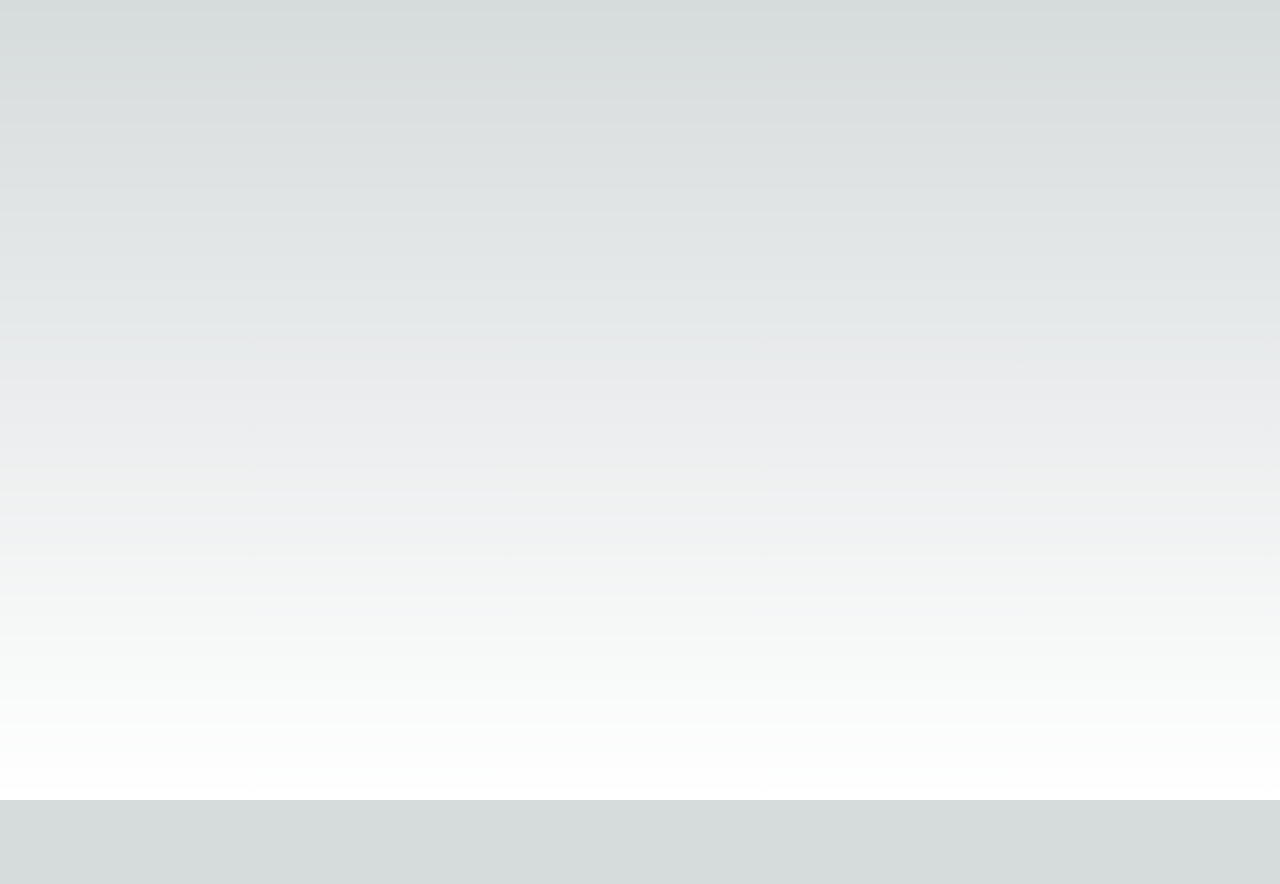
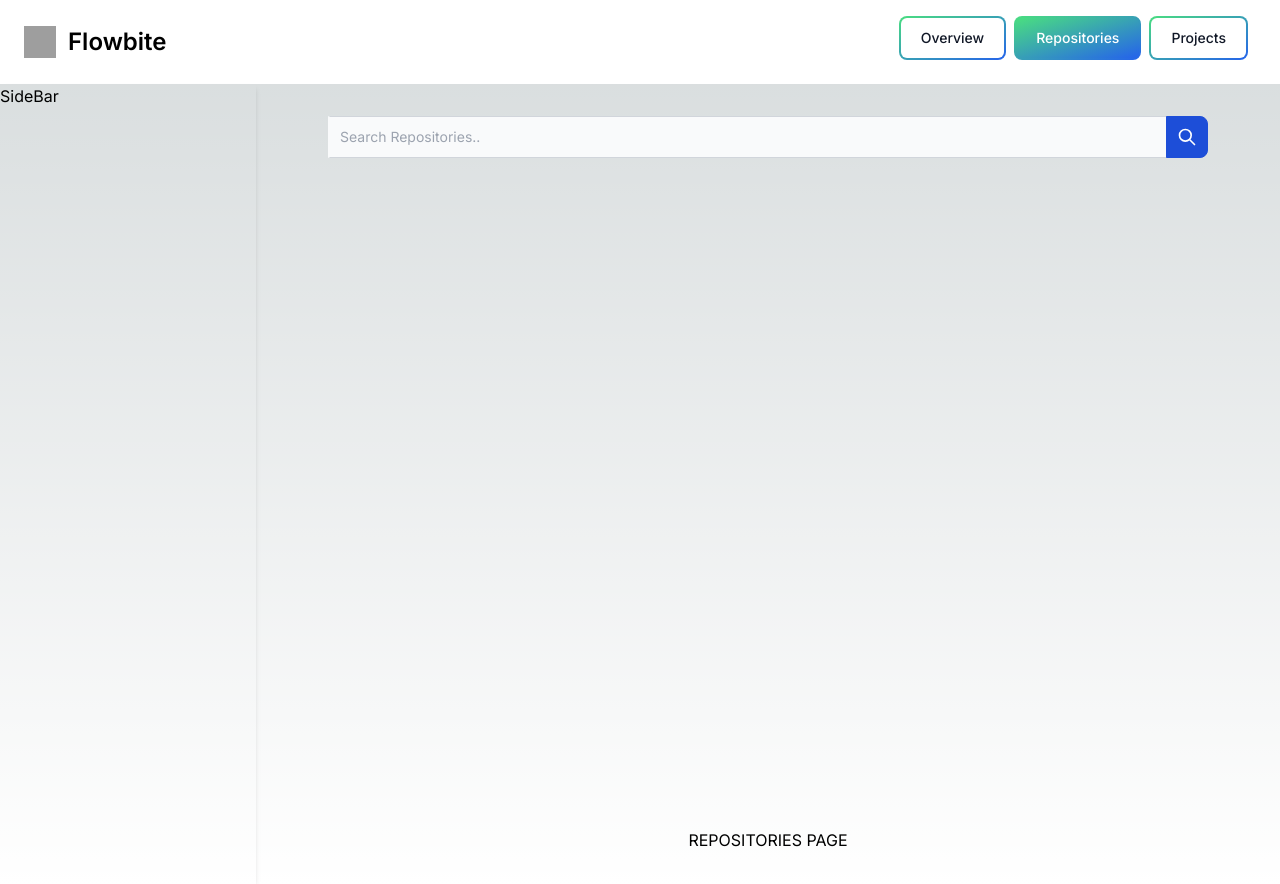
Before and after one commit to Lucydct22/git-challenge-next, a Next.js app: page / in a window 1280 px wide. Before the commit the page ends 800 px from the top, so only its background shows below. Built offline with nearby package versions, Linux system fonts and the light colour scheme; grey boxes are pictures that could not be loaded.

Commit message:
Feat: Pages set-up

```diff
--- a/src/app/layout.tsx
+++ b/src/app/layout.tsx
@@ -1,5 +1,7 @@
+import { Inter } from 'next/font/google'
+import { NavBar } from '@/components/NavBar'
+import { SideBar } from '@/components/SideBar'
 import './globals.css'
-import { Inter } from 'next/font/google'
 
 const inter = Inter({ subsets: ['latin'] })
 
@@ -15,7 +17,13 @@ export default function RootLayout({
 }) {
   return (
     <html lang="en">
-      <body className={inter.className}>{children}</body>
+      <body className={inter.className}>
+        <NavBar />
+        <div className='flex'>
+          <SideBar />
+          {children}
+        </div>
+      </body>
     </html>
   )
 }
--- /dev/null
+++ b/src/app/overview/page.tsx
@@ -0,0 +1,7 @@
+export default function Overview() {
+	return (
+		<main className="flex min-h-screen flex-col items-center justify-between p-8 w-4/5">
+			OVERVIEW PAGE
+		</main>
+	)
+}
--- a/src/app/page.tsx
+++ b/src/app/page.tsx
@@ -1,7 +1,18 @@
-export default function Home() {
+export default function Repositories() {
   return (
-    <main className="flex min-h-screen flex-col items-center justify-between p-24">
+    <main className="flex min-h-screen flex-col items-center justify-between p-8 w-4/5">
 
+
+      <form className="w-11/12">
+        <div className="relative w-full" >
+          <input type="search" id="search-dropdown" className="block p-2.5 w-full z-20 text-sm text-gray-900 bg-gray-50 rounded-r-lg border-l-gray-50 border-l-2 border border-gray-300 focus:ring-blue-500 focus:border-blue-500 dark:bg-gray-700 dark:border-l-gray-700  dark:border-gray-600 dark:placeholder-gray-400 dark:text-white dark:focus:border-blue-500" placeholder="Search Repositories.." required />
+          <button type="submit" className="absolute top-0 right-0 p-2.5 text-sm font-medium text-white bg-blue-700 rounded-r-lg border border-blue-700 hover:bg-blue-800 focus:ring-4 focus:outline-none focus:ring-blue-300 dark:bg-blue-600 dark:hover:bg-blue-700 dark:focus:ring-blue-800">
+            <svg aria-hidden="true" className="w-5 h-5" fill="none" stroke="currentColor" viewBox="0 0 24 24" xmlns="http://www.w3.org/2000/svg"><path stroke-linecap="round" stroke-linejoin="round" stroke-width="2" d="M21 21l-6-6m2-5a7 7 0 11-14 0 7 7 0 0114 0z"></path></svg>
+            <span className="sr-only">Search</span>
+          </button>
+        </div>
+      </form>
+      REPOSITORIES PAGE
     </main>
   )
 }
--- /dev/null
+++ b/src/app/projects/page.tsx
@@ -0,0 +1,7 @@
+export default function Projects() {
+	return (
+		<main className="flex min-h-screen flex-col items-center justify-between p-8 w-4/5">
+			PROJECTS PAGE
+		</main>
+	)
+}
--- /dev/null
+++ b/src/components/NavBar/components/NavBar.tsx
@@ -0,0 +1,22 @@
+import Image from "next/image"
+import Link from "next/link"
+import { NavBarButton } from "./NavBarButton"
+
+export const NavBar = () => {
+	return (
+		<nav className="bg-white border-gray-200 dark:bg-gray-900 flex flex-wrap items-center justify-between py-4 px-6">
+			<span>
+				<a href="https://flowbite.com/" className="flex items-center">
+					<Image src="https://flowbite.com/docs/images/logo.svg" className="h-8 mr-3" alt="Flowbite Logo" width={32} height={32} />
+					<span className="self-center text-2xl font-semibold whitespace-nowrap dark:text-white">Flowbite</span>
+				</a>
+			</span>
+
+			<span className="items-center justify-between hidden w-full md:flex md:w-auto md:order-1">
+				<NavBarButton href={'/overview'} title={"Overview"} />
+				<NavBarButton href={'/'} title={"Repositories"} />
+				<NavBarButton href={'/projects'} title={"Projects"} />
+			</span>
+		</nav>
+	)
+}
--- /dev/null
+++ b/src/components/NavBar/components/NavBarButton.tsx
@@ -0,0 +1,30 @@
+'use client'
+
+import { usePathname } from 'next/navigation';
+import Link from 'next/link'
+import { FC } from 'react'
+
+interface NavBarButtonProps {
+	href: string,
+	title: string
+}
+
+export const NavBarButton: FC<NavBarButtonProps> = ({
+	href,
+	title
+}) => {
+	const pathname = usePathname();
+	const isClicked = pathname === href;
+
+	return (
+		<Link href={href}>
+			<button
+				className='relative inline-flex items-center justify-center p-0.5 mb-2 mr-2 overflow-hidden text-sm font-medium text-gray-900 rounded-lg group bg-gradient-to-br from-green-400 to-blue-600 group-hover:from-green-400 group-hover:to-blue-600 hover:text-white dark:text-white focus:ring-4 focus:outline-none focus:ring-green-200 dark:focus:ring-green-800'
+			>
+				<span className={`relative px-5 py-2.5 transition-all ease-in duration-75 bg-white dark:bg-gray-900 rounded-md group-hover:bg-opacity-0 ${isClicked && 'text-white bg-gradient-to-br from-green-400 to-blue-600'}`}>
+					{title}
+				</span>
+			</button>
+		</Link>
+	)
+}
--- /dev/null
+++ b/src/components/NavBar/index.ts
@@ -0,0 +1 @@
+export * from './components/NavBar'
--- /dev/null
+++ b/src/components/SideBar/components/SideBar.tsx
@@ -0,0 +1,7 @@
+export const SideBar = () => {
+	return (
+		<div className="w-1/5 shadow-md">
+			SideBar
+		</div>
+	)
+}
--- /dev/null
+++ b/src/components/SideBar/index.ts
@@ -0,0 +1 @@
+export * from './components/SideBar'
```
